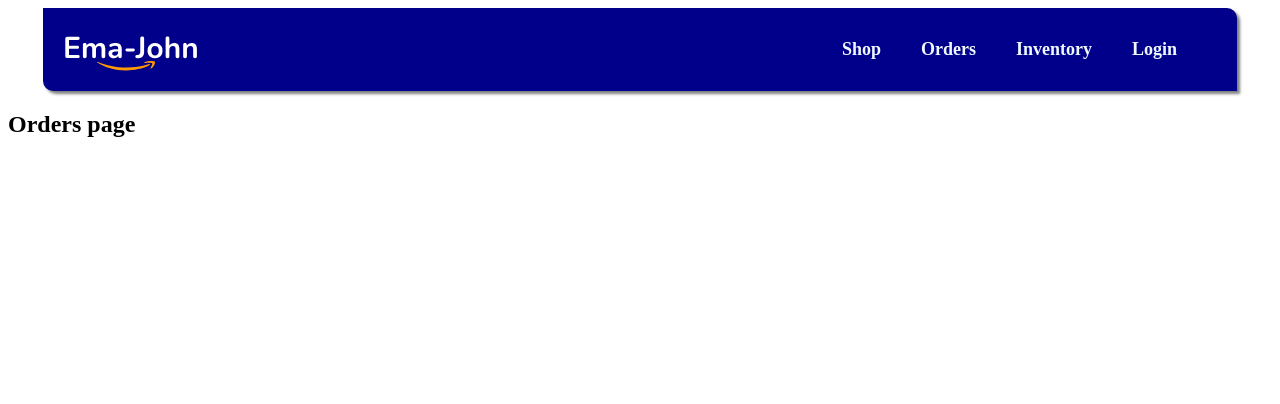
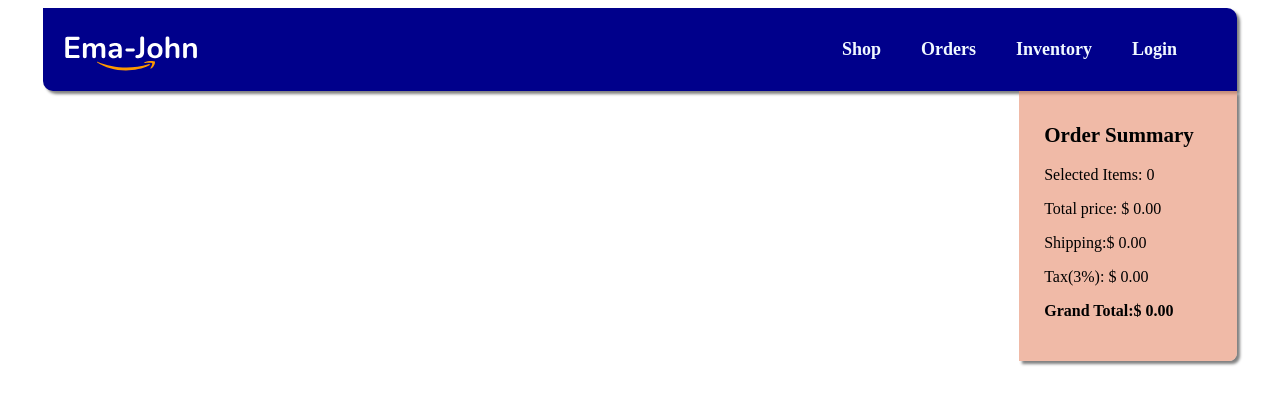
Before and after one commit to abdussamadsaiful7/React-Second-Emajhon-shop-11, a React (Vite) app: page /orders in a window 1280 px wide. Shown: the top 404 px of the page. Built offline with nearby package versions, Linux system fonts and the light colour scheme.

Commit message:
added router and component

```diff
--- a/src/Components/Header/Header.jsx
+++ b/src/Components/Header/Header.jsx
@@ -1,17 +1,18 @@
 import React from 'react';
 import './Header.css'
 import logo from '../../images/Logo.svg';
+import { Link } from 'react-router-dom';
 
 const Header = () => {
     return (
         <nav className='header'>
             <img src={logo} alt='' />
             <div>
-                {/* <a href="/">Home</a> */}
-                <a className='a-1' href="/">Shop</a>
-                <a href="/orders">Orders</a>
-                <a href="/inventory">Inventory</a>
-                <a href="/login">Login</a>
+                {/* <a to="/">Home</a> */}
+                <Link className='a-1' to="/">Shop</Link>
+                <Link to="/orders">Orders</Link>
+                <Link to="/inventory">Inventory</Link>
+                <Link to="/login">Login</Link>
             </div>
         </nav>
     );
--- /dev/null
+++ b/src/Components/Orders/Orders.css
@@ -0,0 +1,3 @@
+.review-container{
+
+}
--- a/src/Components/Orders/Orders.jsx
+++ b/src/Components/Orders/Orders.jsx
@@ -1,10 +1,23 @@
 import React from 'react';
+import Cart from '../Cart/Cart';
+import { useLoaderData } from 'react-router-dom';
+import ReviewItem from '../ReviewItem/ReviewItem';
+import './Orders.css';
 
 const Orders = () => {
+    const cart =useLoaderData();
+    console.log(cart);
 
     return (
-        <div>
-            <h2>Orders page</h2>
+        <div className='shop-container'>
+            <div className='review-container'>
+                {
+                    cart.map(product => <ReviewItem key={product.id} product={product}></ReviewItem>)
+                }
+            </div>
+            <div className='cart-container'>
+                <Cart cart={cart}></Cart>
+            </div>
         </div>
     );
 };
--- /dev/null
+++ b/src/Components/ReviewItem/ReviewItem.jsx
@@ -0,0 +1,11 @@
+import React from 'react';
+
+const ReviewItem = ({product}) => {
+    return (
+        <div>
+            <h2>Review Item</h2>
+        </div>
+    );
+};
+
+export default ReviewItem;
--- /dev/null
+++ b/src/Loders/cartProductsLoaders.js
@@ -0,0 +1,23 @@
+import { getShoppingCart } from "../utilities/fakedb";
+
+const cartProductsLoaders = async () =>{
+    const loadedProducts = await fetch('products.json');
+    const products = await loadedProducts.json();
+
+    const storedCart =getShoppingCart();
+    const savedCart = []
+    console.log(storedCart);
+    console.log(products);
+
+    for (const id in storedCart){
+        const addedProduct = products.find(pd => pd.id === id);
+        if(addedProduct){
+            const quantity =storedCart[id];
+            addedProduct.quantity = quantity;
+            savedCart.push(addedProduct);
+        }
+    }
+    return savedCart;
+}
+
+export default cartProductsLoaders;
--- a/src/main.jsx
+++ b/src/main.jsx
@@ -10,6 +10,7 @@ import Home from './Components/Layout/Home';
 import Orders from './Components/Orders/Orders';
 import Inventory from './Components/Inventory/Inventory';
 import Login from './Components/Login/Login';
+import cartProductsLoaders from './Loders/cartProductsLoaders';
 
 const router = createBrowserRouter([
   {
@@ -22,7 +23,8 @@ const router = createBrowserRouter([
       },
       {
         path: 'orders',
-        element: <Orders></Orders>
+        element: <Orders></Orders>,
+        loader: cartProductsLoaders
       },
       {
         path: 'inventory',
```
